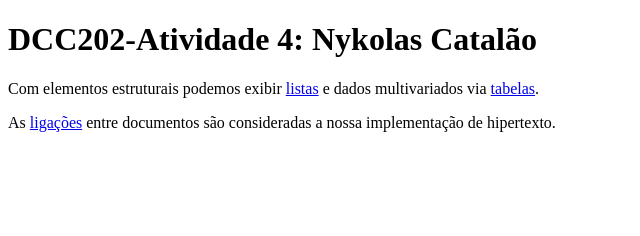
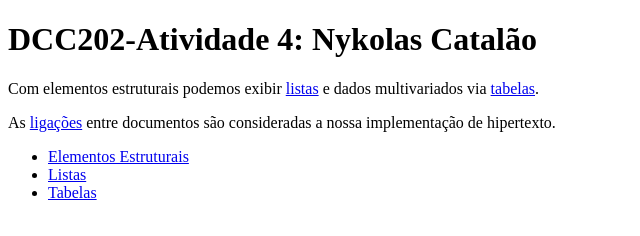
Before and after one commit to ufjf-dcc202/ufjf-dcc202-2025-1-b-atv03-NykolasCatalao, a plain HTML site: page index.html in a window 1280 px wide. Shown: the whole page, without its empty margins (0-640 px from the left). Drawn offline with Linux system fonts and the light colour scheme.

Commit message:
Adiciona navegação auxiliar

```diff
--- a/index.html
+++ b/index.html
@@ -7,15 +7,26 @@
 </head>
 <body>
 
+    <main>
         <h1>DCC202-Atividade 4: Nykolas Catalão</h1>
         <p>
             Com elementos estruturais podemos exibir <a href="listas.html">listas</a>
-        e dados multivariados via <a href="http://127.0.0.1:5500/tabelas.html">tabelas</a>.
+            e dados multivariados via <a href="tabelas.html">tabelas</a>.
         </p>
         <p>
             As <a href="ligacoes.html">ligações</a> entre documentos são consideradas
             a nossa implementação de hipertexto.
         </p>
+    </main>
 
+    <aside>
+        <nav>
+            <ul>
+                <li><a href="index.html">Elementos Estruturais</a></li>
+                <li><a href="listas.html">Listas</a></li>
+                <li><a href="tabelas.html">Tabelas</a></li>
+            </ul>
+        </nav>
+    </aside>
 </body>
 </html>
```
Also changed, not shown: listas.html (+17 -6 lines), tabelas.html (+16 -4 lines). Lines whose indentation alone changed are shown as unchanged.
